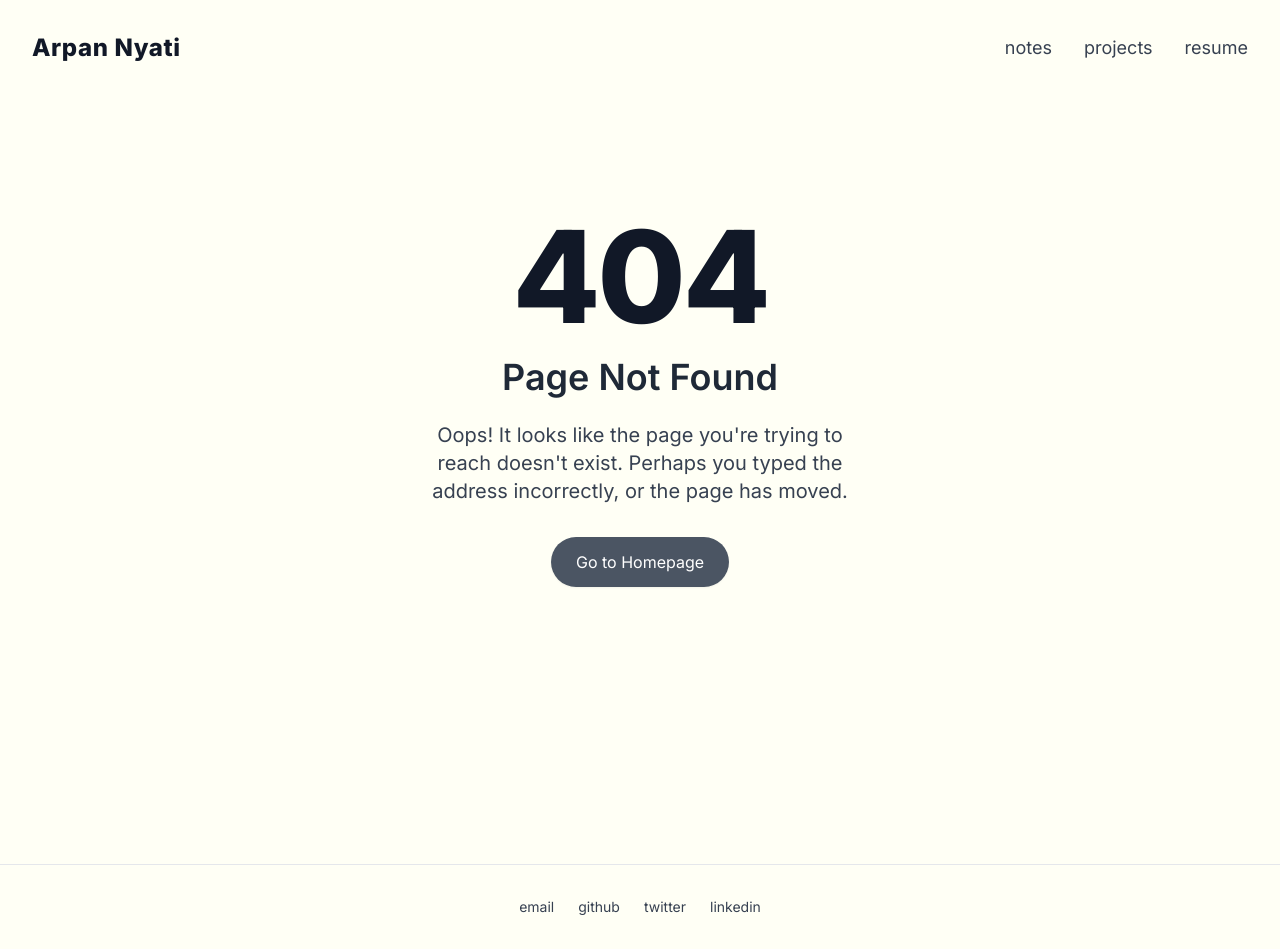
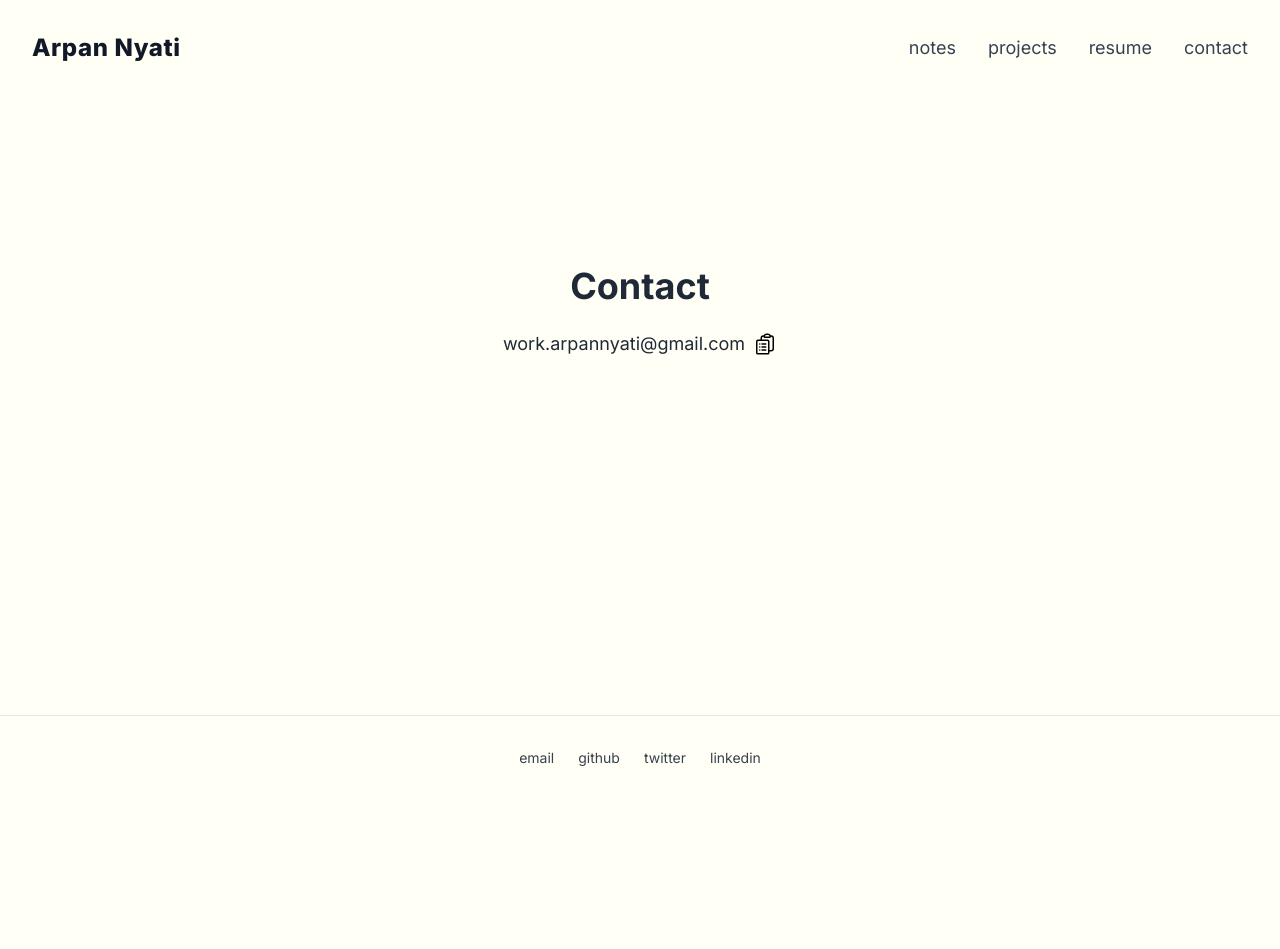
Before and after one commit to arpan-ny/arpan-ny.github.io, a React app: page /contact in a window 1280 px wide. After the commit the page ends 800 px from the top, so only its background shows below. Built offline with nearby package versions, Linux system fonts and the light colour scheme; a web font is replaced by a local one.

Commit message:
added contact and resume

```diff
--- a/src/App.tsx
+++ b/src/App.tsx
@@ -7,6 +7,7 @@ import NotesPage from "./pages/NotesPage";
 import ProjectsPage from "./pages/ProjectsPage";
 import NotFoundPage from "./pages/NotFoundPage";
 import ResumePage from "./pages/ResumePage";
+import Contacts from "./pages/Contacts";
 
 const App: React.FC = () => {
   return (
@@ -24,6 +25,7 @@ const App: React.FC = () => {
             <Route path="/notes" element={<NotesPage />} />
             <Route path="/projects" element={<ProjectsPage />} />
             <Route path="/resume" element={<ResumePage />}></Route>
+            <Route path="/contact" element={<Contacts />}></Route>
             <Route path="*" element={<NotFoundPage />} />
           </Routes>
         </main>
--- a/src/components/Header.tsx
+++ b/src/components/Header.tsx
@@ -33,6 +33,14 @@ const Header: React.FC = () => {
               className="hover:text-blue-500 transition-colors duration-200"
             >
               resume
+            </Link>
+          </li>
+          <li>
+            <Link
+              to="/contact"
+              className="hover:text-blue-500 transition-colors duration-200"
+            >
+              contact
             </Link>
           </li>
         </ul>
--- /dev/null
+++ b/src/pages/Contacts.tsx
@@ -0,0 +1,56 @@
+import React, { useState } from "react";
+
+const Contacts: React.FC = () => {
+  const [copied, setCopied] = useState(false);
+
+  const handleCopy = () => {
+    navigator.clipboard.writeText("work.arpannyati@gmail.com");
+    setCopied(true);
+    setTimeout(() => setCopied(false), 2000);
+  };
+
+  return (
+    <div className="flex-grow flex flex-col items-center justify-center p-4 sm:p-6 mt-20 md:mt-0">
+      <h1 className="text-2xl sm:text-4xl font-bold text-gray-800 text-center mb-6">
+        Contact
+      </h1>
+      <div
+        className="flex flex-col items-center mb-2"
+        style={{ minHeight: "48px" }}
+      >
+        <div className="flex items-center space-x-2">
+          <span className="text-lg text-gray-800 select-all">
+            work.arpannyati@gmail.com
+          </span>
+          <button
+            onClick={handleCopy}
+            aria-label="Copy email"
+            className="focus:outline-none"
+          >
+            <svg
+              xmlns="http://www.w3.org/2000/svg"
+              fill="none"
+              viewBox="0 0 24 24"
+              strokeWidth={1.5}
+              stroke="currentColor"
+              className="size-6"
+            >
+              <path
+                strokeLinecap="round"
+                strokeLinejoin="round"
+                d="M9 12h3.75M9 15h3.75M9 18h3.75m3 .75H18a2.25 2.25 0 0 0 2.25-2.25V6.108c0-1.135-.845-2.098-1.976-2.192a48.424 48.424 0 0 0-1.123-.08m-5.801 0c-.065.21-.1.433-.1.664 0 .414.336.75.75.75h4.5a.75.75 0 0 0 .75-.75 2.25 2.25 0 0 0-.1-.664m-5.8 0A2.251 2.251 0 0 1 13.5 2.25H15c1.012 0 1.867.668 2.15 1.586m-5.8 0c-.376.023-.75.05-1.124.08C9.095 4.01 8.25 4.973 8.25 6.108V8.25m0 0H4.875c-.621 0-1.125.504-1.125 1.125v11.25c0 .621.504 1.125 1.125 1.125h9.75c.621 0 1.125-.504 1.125-1.125V9.375c0-.621-.504-1.125-1.125-1.125H8.25ZM6.75 12h.008v.008H6.75V12Zm0 3h.008v.008H6.75V15Zm0 3h.008v.008H6.75V18Z"
+              />
+            </svg>
+          </button>
+        </div>
+        <div style={{ height: "20px" }}>
+          {copied && (
+            <span className="text-green-600 text-sm">Email copied!</span>
+          )}
+        </div>
+      </div>
+    </div>
+  );
+};
+
+export default Contacts;
--- a/src/pages/ResumePage.tsx
+++ b/src/pages/ResumePage.tsx
@@ -2,8 +2,25 @@ import React from 'react';
 
 const ResumePage: React.FC = () => {
   return (
-    <div className="flex-grow flex items-center justify-center p-4 sm:p-6 mt-20 md:mt-0">
-      <h1 className="text-2xl sm:text-4xl font-bold text-gray-800 text-center">Resume Section (Coming Soon!)</h1>
+    <div className="flex-grow flex flex-col items-center justify-center p-4 sm:p-6 mt-20 md:mt-0">
+      <h1 className="text-2xl sm:text-4xl font-bold text-gray-800 text-center mb-6">Resume</h1>
+      {/* Download Resume Button */}
+      <a
+        href="/Arpan_Resume.pdf"
+        download
+        className="mb-6 px-6 py-2 bg-gray-600 text-white rounded shadow hover:bg-gray-700 transition-colors"
+      >
+        Download Resume (PDF)
+      </a>
+      {/* Google Docs Resume Button */}
+      <a
+        href="https://docs.google.com/document/d/1p_xSJnx_m6Qe26CDWyTmXZKnZQDAa9TQ/edit?usp=sharing&ouid=105142803105827680866&rtpof=true&sd=true"
+        target="_blank"
+        rel="noopener noreferrer"
+        className="px-6 py-2 bg-gray-600 text-white rounded shadow hover:bg-gray-700 transition-colors mb-6"
+      >
+        View on Google Docs
+      </a>
     </div>
   );
 };
```
Also changed, not shown: 1 other file (tests, documents, lock files or other folders).
